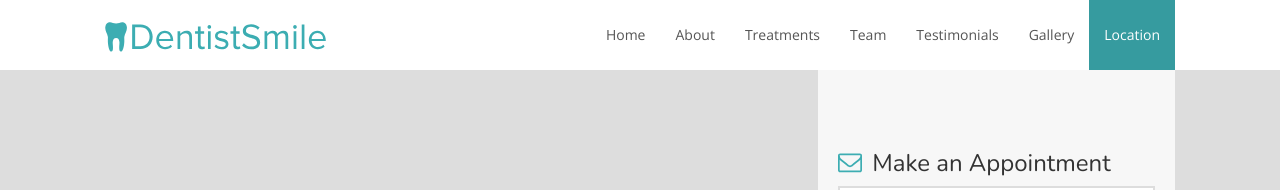
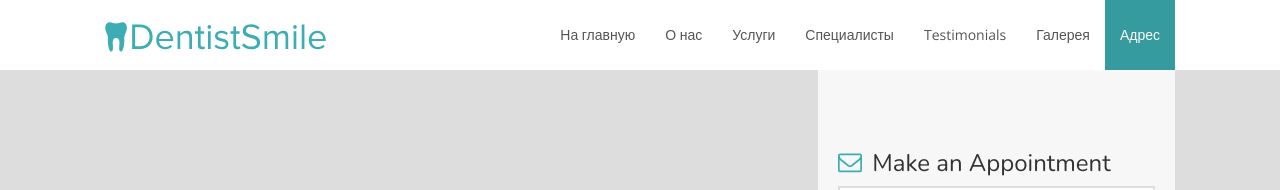
Before and after one commit to profi-dent/profi-dent.github.io, a Jekyll site: the page built from index.html, in a window 1280 px wide. Shown: the top 190 px of the page. Built offline with Jekyll 4.4.1, drawn with Linux system fonts in a browser that asks for light colours; nearby versions of some CDN libraries.

Commit message:
update header

```diff
--- a/_includes/header.html
+++ b/_includes/header.html
@@ -15,13 +15,13 @@
         <!-- Collect the nav links, forms, and other content for toggling -->
         <div class="collapse navbar-collapse scrollspy" id="bs-example-navbar-collapse-1">
             <ul class="nav navbar-nav navbar-right">
-                <li><a class="scroll" href="#top">Home</a></li>
-                <li><a class="scroll" href="#about">About</a></li>
-                <li><a class="scroll" href="#treatments">Treatments</a></li>
-                <li><a class="scroll" href="#team">Team</a></li>
+                <li><a class="scroll" href="#top">На главную</a></li>
+                <li><a class="scroll" href="#about">О нас</a></li>
+                <li><a class="scroll" href="#treatments">Услуги</a></li>
+                <li><a class="scroll" href="#team">Специалисты</a></li>
                 <li><a class="scroll" href="#testimonials">Testimonials</a></li>
-                <li><a class="scroll" href="#gallery">Gallery</a></li>
-                <li><a class="scroll" href="#location">Location</a></li>
+                <li><a class="scroll" href="#gallery">Галерея</a></li>
+                <li><a class="scroll" href="#location">Адрес</a></li>
             </ul>
         </div>
     </div>
```
